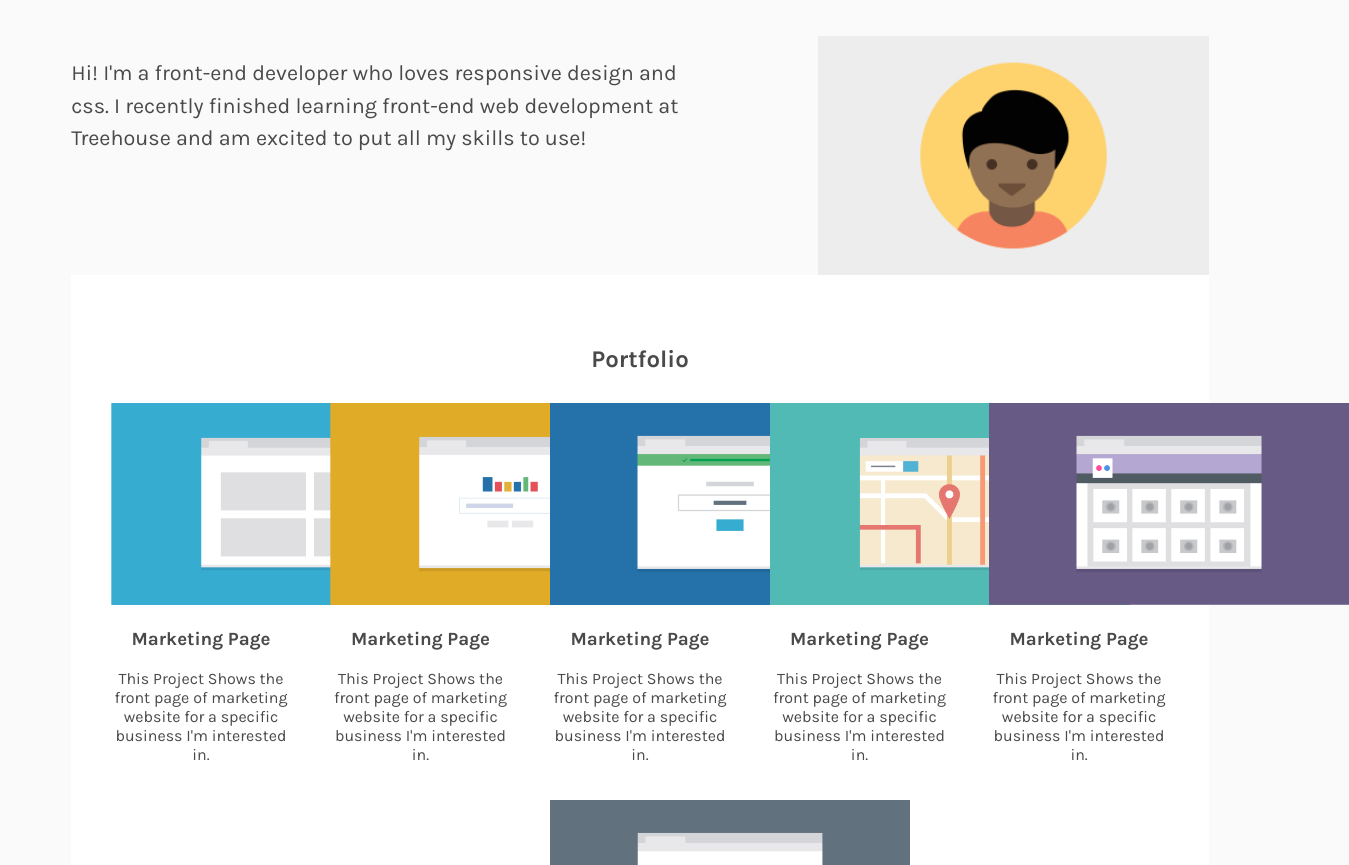
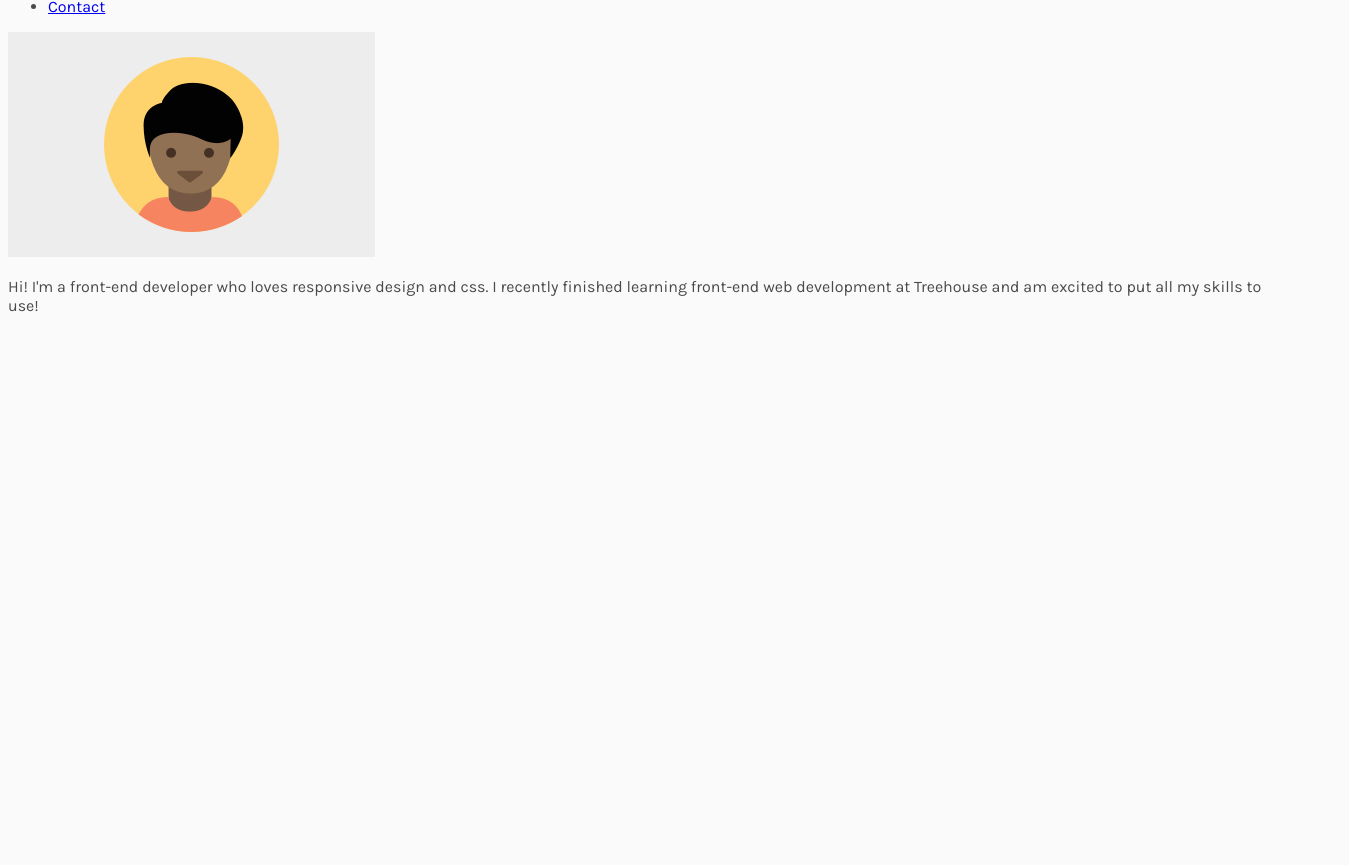
Before and after one commit to lukasstewart/Techdegree-Project-Unit2, a plain HTML site: page index.html in a window 1280 px wide. Shown: the part 102-967 px from the top of the page, 1349 px wide, since content can reach past the window. After the commit the page ends 800 px from the top, so only its background shows below. Drawn offline with Linux system fonts and the light colour scheme.

Commit message:
starting again

```diff
--- a/index.html
+++ b/index.html
@@ -1,5 +1,5 @@
 <!DOCTYPE html>
-<html lang="en">
+<html>
     <head>
         <meta charset="UTF-8">
         <meta name="viewport" content="width=device-width, initial-scale=1.0">
@@ -10,7 +10,7 @@
     <body>
         <header>
             <div class="nav-bar">
-            <h1>Lukas Stewart</h1>
+                <h1 class="name">Lukas Stewart</h1>
                 <nav>
                     <ul class="main-nav">
                         <li><a href="#">Home</a></li>
@@ -21,45 +21,9 @@
             </div>
 
             <div class="intro">
+                <img src="images/responsive-layout-profile.png" alt="profile photo" class="profile-picture">
                 <p>Hi! I'm a front-end developer who loves responsive design and css. I recently finished learning front-end web development at Treehouse and am excited to put all my skills to use!</p>
-            <img src="images/responsive-layout-profile.png" alt="profile photo" class="profile-picture">
             </div>
         </header>
-
-    <div class="portfolio">
-        <h2>Portfolio</h2>
-        <div class="portfolio-gird-container">
-            <div class="portfolio-1">
-                <img src="images/portfolio-1.png" alt="marketing page thumbnail" class="portfolio-thumbnails">
-                <h3>Marketing Page</h3>
-                <p>This Project Shows the front page of marketing website for a specific business I'm interested in.</p>
-            </div>
-            <div class="portfolio-2">
-                <img src="images/portfolio-2.png" alt="search page thumbnail" class="portfolio-thumbnails">
-                <h3>Marketing Page</h3>
-                <p>This Project Shows the front page of marketing website for a specific business I'm interested in.</p>
-            </div>
-            <div class="portfolio-3">
-                <img src="images/portfolio-3.png" alt="travel app thumbnail" class="portfolio-thumbnails">
-                <h3>Marketing Page</h3>
-                <p>This Project Shows the front page of marketing website for a specific business I'm interested in.</p>
-            </div>
-            <div class="portfolio-4">
-                <img src="images/portfolio-4.png" alt="map thumbnail" class="portfolio-thumbnails">
-                <h3>Marketing Page</h3>
-                <p>This Project Shows the front page of marketing website for a specific business I'm interested in.</p>
-            </div>
-            <div class="portfolio-5">
-                <img src="images/portfolio-5.png" alt="photo gallery thumbnail" class="portfolio-thumbnails">
-                <h3>Marketing Page</h3>
-                <p>This Project Shows the front page of marketing website for a specific business I'm interested in.</p>
-            </div>
-            <div class="portfolio-6">
-                <img src="images/portfolio-6.png" alt="calculator thumbnail" class="portfolio-thumbnails">
-                <h3>Marketing Page</h3>
-                <p>This Project Shows the front page of marketing website for a specific business I'm interested in.</p>
-            </div>
-        </div>
-    </div>
     </body>
 </html>
--- a/styles.css
+++ b/styles.css
@@ -1,87 +1,17 @@
 /* Global CSS */
 
 * {
-  color: #4A4A4A;
   box-sizing: border-box;
-  font-family: 'Karla', sans-serif;
 }
 
 /* Main Styles */
 body {
     background-color: #FAFAFA;
+    color: #4A4A4A;
+    font-family: 'Karla', sans-serif;
 }
 
-header {
-    width: 90%;
+.name {
+    text-align: center;
     margin: auto;
 }
-
-.nav-bar {
-    display: flex;
-    justify-content: space-between;
-    padding-top: 20px;
-    font-weight: bold;
-}
-
-.main-nav li {
-    list-style: none;
-    display: inline-flex;
-    padding-left: 40px;
-    font-size: 1.2em;
-}
-
-.main-nav a {
-    text-decoration: none;
-}
-
-.intro {
-    padding-top: 30px;
-    display: flex;
-    font-size: 1.5em;
-    justify-content: space-between;
-}
-
-.intro p {
-    padding-right: 100px;
-    font-size: .9em;
-    line-height: 1.5em;
-    width: 100%;
-}
-
-.profile-picture {
-   width:55%;
-}
-
-.portfolio-1,
-.portfolio-2,
-.portfolio-3,
-.portfolio-4,
-.portfolio-5,
-.portfolio-6 {
-    width: 200px;
-    text-align: center;
-    align-content: center;
-    justify-content: space-evenly;
-    padding: 10px;
-}
-
-.portfolio {
-    width: 90%;
-    margin: auto;
-    background-color: white;
-    padding: 50px 20px;
-}
-
-.portfolio h2 {
-    text-align: center;
-}
-
-.portfolio-thumbnails {
-    width:200%
-}
-
-.portfolio-gird-container {
-    display: flex;
-    flex-wrap: wrap;
-    justify-content: space-around;
-}
```
Lines whose indentation alone changed are shown as unchanged.
